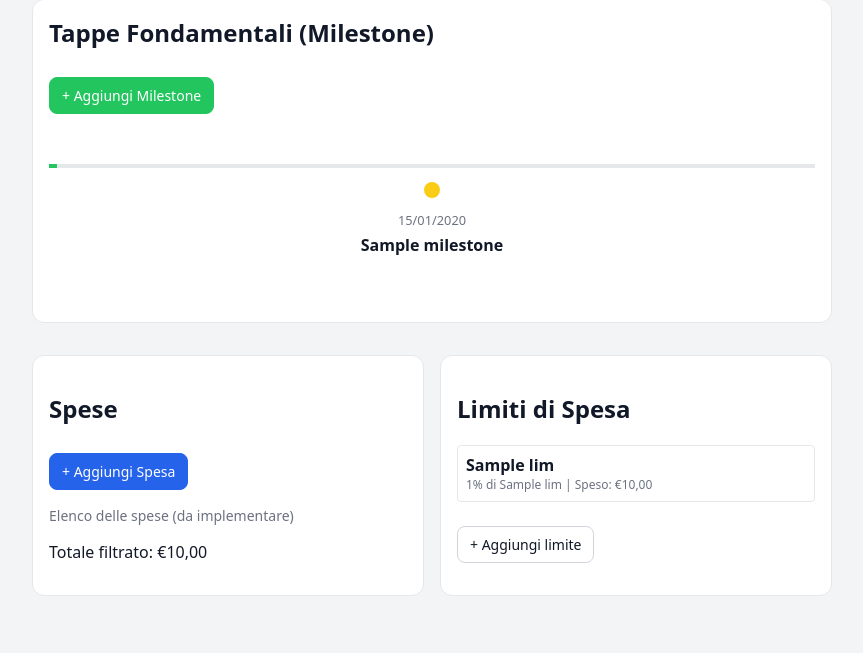
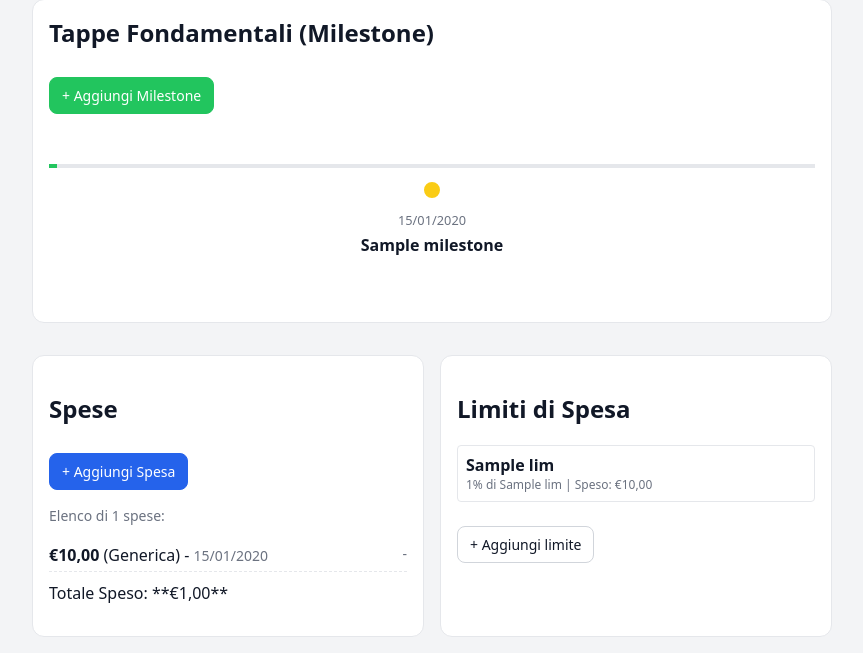
Before and after one commit to Berboa34/scuolahub, a Django app: template templates/bandi/detail.html in a window 1280 px wide. Shown: the part 262-915 px from the top of the page, without its empty margins (208-1071 px from the left). Before the commit the page ends 858 px from the top, so only its background shows below. Run offline with Django 5.2, Linux system fonts and the light colour scheme; tables that the repository leaves empty hold one stand-in row (values such as "Sample post"); the template is opened without the code that fills it: values that come from a table or form of the project are taken from there, most other values are stand-ins (such as "Sample title", 1, 10 or a date in 2020); parts of the project's set-up code (start-up, migrations or seed data) failed here and were passed over.

Commit message:
sistemo deleghe

```diff
--- a/templates/bandi/detail.html
+++ b/templates/bandi/detail.html
@@ -7,7 +7,7 @@
   <meta name="viewport" content="width=device-width, initial-scale=1">
   <style>
     /* ---------------------------------
-       STILI BASE (Forniti dall'utente)
+       STILI BASE E VARIABILI CSS
        --------------------------------- */
     :root {
         --br: #e5e7eb; /* Colore Bordo */
@@ -45,7 +45,7 @@
     .form-group input, .form-group select {width: 100%; padding: 8px; border: 1px solid var(--br); border-radius: 4px; box-sizing: border-box; margin-top: 4px;}
 
     /* ---------------------------------
-       STILI MILESTONE (Nuovi)
+       STILI MILESTONE
        --------------------------------- */
     .timeline {
       display: flex;
@@ -206,14 +206,28 @@
     <section class="card">
       <h2>Spese</h2>
       <a href="{% url 'project_detail' project.pk %}?add=expense" class="btn primary">+ Aggiungi Spesa</a>
+
       <div style="margin-top:16px;">
-        <p class="muted">Elenco delle spese (da implementare)</p>
-        <p>Totale filtrato: €{{ filtered_total|floatformat:2|intcomma }}</p>
+        {% if expenses %}
+            <p class="muted small">Elenco di {{ expenses|length }} spese:</p>
+            {% for expense in expenses %}
+            <div style="border-bottom: 1px dashed var(--br); padding: 5px 0;">
+                <span style="font-weight: 600;">€{{ expense.amount|floatformat:2|intcomma }}</span>
+                ({{ expense.category|default:"Generica" }}) -
+                <span class="muted small">{{ expense.date|date:"d/m/Y" }}</span>
+                <span style="float: right;" class="muted small">{{ expense.vendor|default:"-" }}</span>
+            </div>
+            {% endfor %}
+            <p style="margin-top: 10px;">Totale Speso: **€{{ total_spent|floatformat:2|intcomma }}**</p>
+        {% else %}
+            <p class="muted small">Nessuna spesa registrata.</p>
+        {% endif %}
       </div>
-    </section>
+      </section>
 
     <section class="card">
       <h2>Limiti di Spesa</h2>
+
       {% for lim in limits_ctx %}
         <div style="border: 1px solid var(--br); padding: 8px; margin-top: 8px; border-radius: 4px;">
           <p style="margin: 0; font-weight: 600;">{{ lim.category_label }}</p>
```
